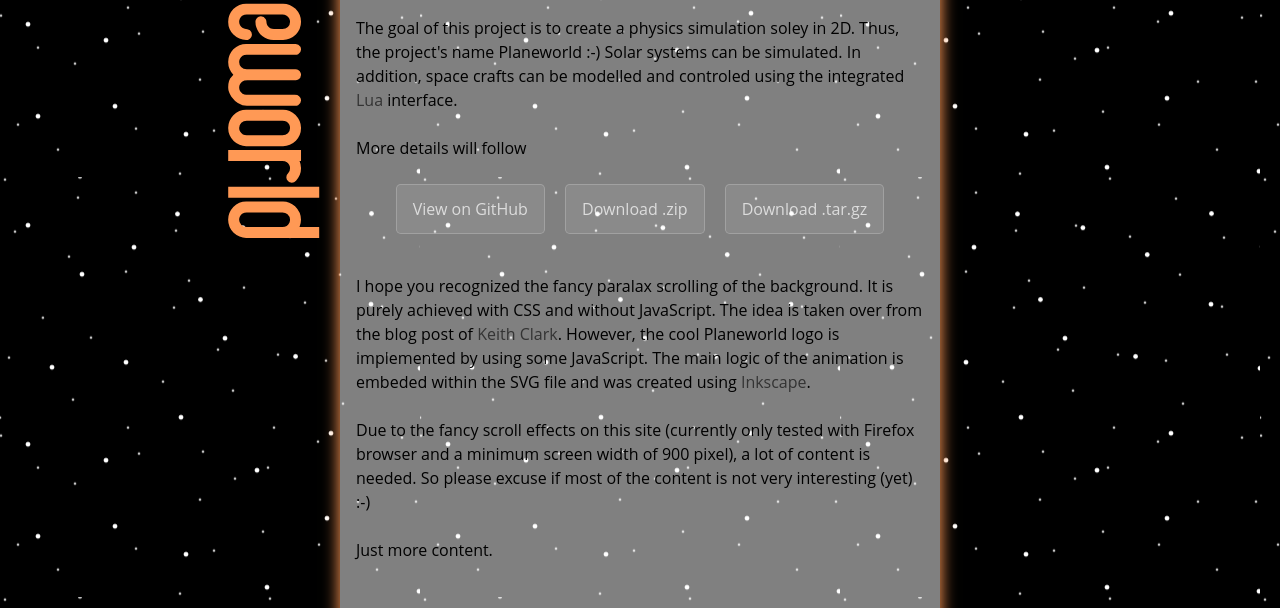
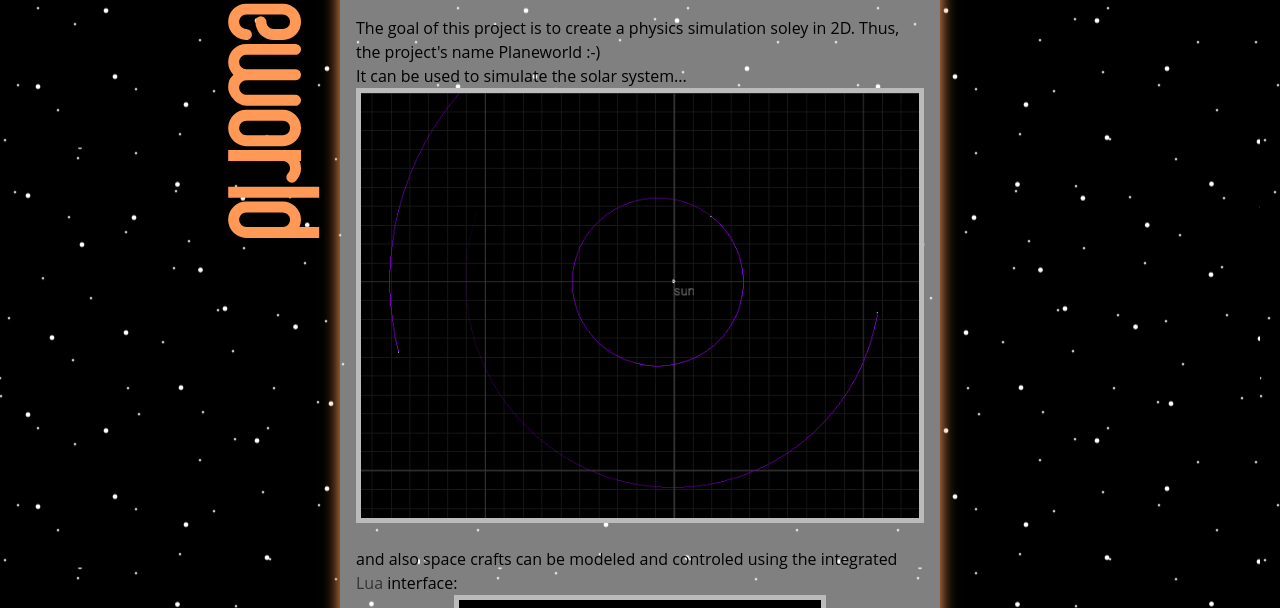
Before and after one commit to planeworld/planeworld.github.io, a plain HTML site: page index.html in a window 1280 px wide. Shown: the part 192-800 px from the top of the page. Drawn offline with Linux system fonts and the light colour scheme.

Commit message:
Add screenshots

```diff
--- a/index.html
+++ b/index.html
@@ -50,44 +50,29 @@ function init()
             <h2 class="project-tagline">2D physic simulation of the solar system and more</h2>
 
             <p>
-            The goal of this project is to create a physics simulation soley in 2D. Thus, the project's name Planeworld :-)
-            Solar systems can be simulated. In addition, space crafts can be modelled and controled using the integrated <a href="http://www.lua.org/">Lua</a> interface.
+              The goal of this project is to create a physics simulation soley in 2D. Thus, the project's name Planeworld :-)<br>
+              It can be used to simulate the solar system...<br>
+              <img class="screenshot" src="images/screenshots/solarsystem.png" alt="Orbits of Mercure, Venus and Earth"><br>
+
+              and also space crafts can be modeled and controled using the integrated <a href="http://www.lua.org/">Lua</a> interface:<br>
+              <img class="screenshot" src="images/screenshots/rocket.png" alt="Rocket with thrusters controled using Lua"><br>
+              <img class="screenshot" src="images/screenshots/rocket_2.png" alt="Rocket starting into the space"><br>
 
             </p>
 
-            <p>More details will follow</p>
-
             <p style="text-align: center;">
-              <a href="https://github.com/planeworld" class="btn">View on GitHub</a>
-              <a href="javascript:alert('Will follow soon.');" class="btn">Download .zip</a>
-              <a href="javascript:alert('Will follow soon.');" class="btn">Download .tar.gz</a>
+              <a href="https://github.com/planeworld/planeworld" class="btn">View on GitHub</a>
             </p>
 
-            <p>
-            I hope you recognized the fancy paralax scrolling of the background. It is purely achieved with CSS and without JavaScript. The idea is taken over from the blog post of <a href="http://keithclark.co.uk/articles/pure-css-parallax-websites/">Keith Clark</a>.
-            However, the cool Planeworld logo is implemented by using some JavaScript. The main logic of the animation is embeded within the SVG file and was created using <a href="https://inkscape.org/">Inkscape</a>.
-            </p>
-
-            <p>
-            Due to the fancy scroll effects on this site (currently only tested with Firefox browser and a minimum screen width of 900 pixel), a lot of content is needed. So please excuse if most of the content is not very interesting (yet) :-)
+            <p style="font-size: 0.8em;">
+              I hope you recognized the fancy paralax scrolling of the background. It is purely achieved with CSS and without JavaScript. The idea is taken over from the blog post of <a href="http://keithclark.co.uk/articles/pure-css-parallax-websites/">Keith Clark</a>.<br>
+              The cool Planeworld logo is implemented by using some JavaScript. The main logic of the animation is embeded within the SVG file and was created using <a href="https://inkscape.org/">Inkscape</a>.
             </p>
 
 
-            <p style="margin-bottom: 100px;">
-                Just more content.
-            </p>
-
-            <p style="margin-bottom: 200px;">
-                Even more content.
-            </p>
-
-            <p style="margin-bottom: 300px;">
-                Again boring content.
-            </p>
-
-            <p style="margin-bottom: 400px;">
-                Don't expect more content below.
-            </p>
+<!--            <p style="margin-top: 300px;margin-top: 200px;">
+              Did you enjoyed the paralax scrolling? But don't expect more content below :-)
+            </p>-->
 
 
 
--- a/stylesheets/stylesheet.css
+++ b/stylesheets/stylesheet.css
@@ -14,6 +14,17 @@ a {
   text-decoration: none; }
   a:hover {
     text-decoration: underline; }
+
+
+img.screenshot {
+  border-style: solid;
+  border-width: 5px;
+  border-color: #BBBBBB;
+  max-width: 100%;
+  display: block;
+  margin-left: auto;
+  margin-right: auto;
+}
 
 .btn {
   display: inline-block;
```
Also changed, not shown: images/screenshots/rocket.png (added), images/screenshots/rocket_2.png (added), images/screenshots/solarsystem.png (added).
